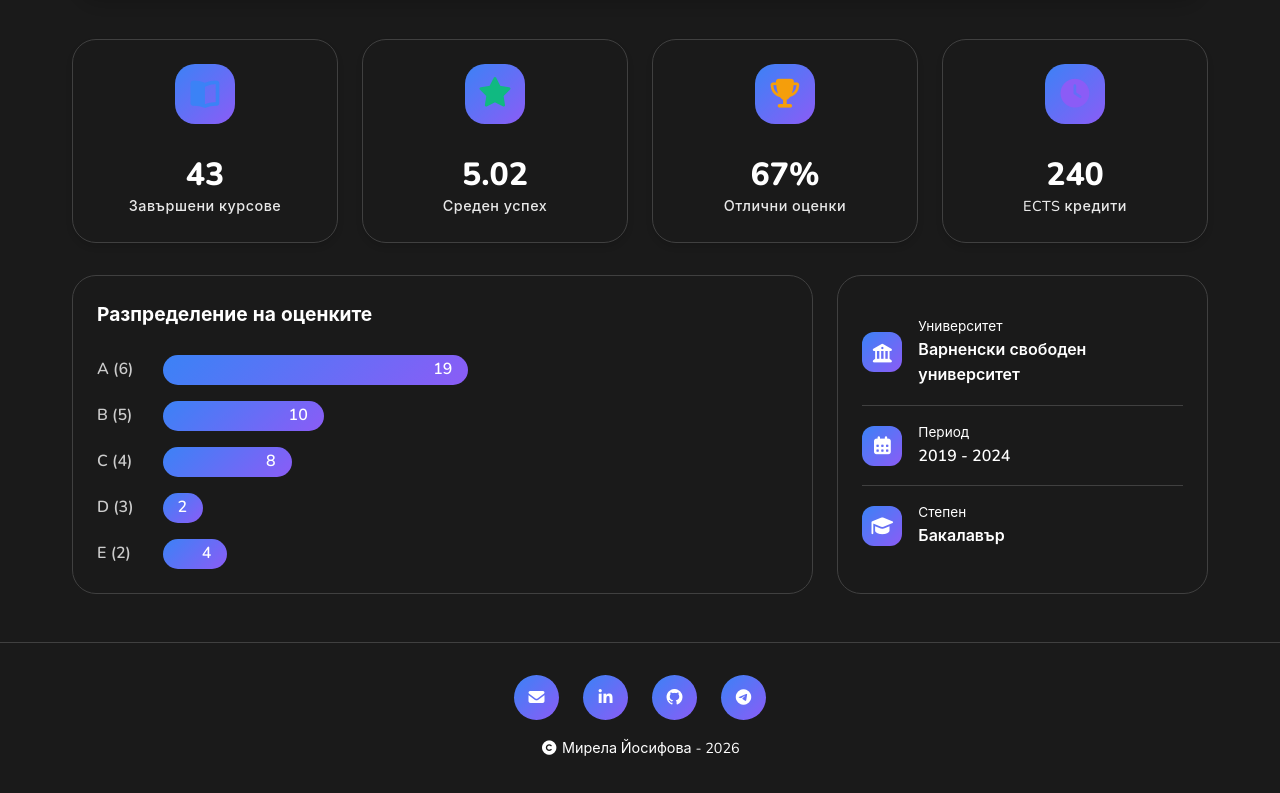
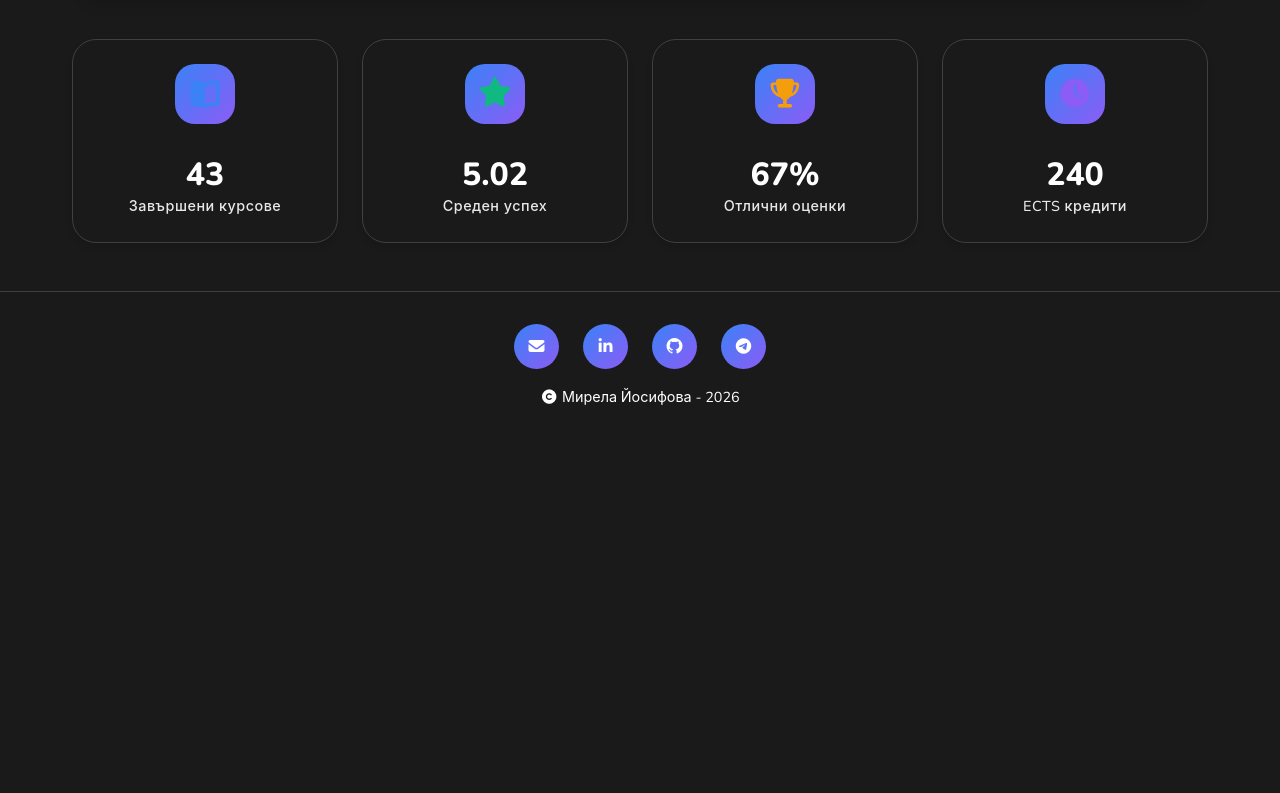
Before and after one commit to comnsense/CV-ReactApp, a React (Create React App) app: page /education in a window 1280 px wide. Shown: the part 1451-2244 px from the top of the page. After the commit the page ends 1893 px from the top, so only its background shows below. Built offline with nearby package versions, Linux system fonts and the light colour scheme.

Commit message:
Initial commit: React project with CV, Accounting, Education and Projects pages

```diff
--- a/src/components/Accounting/ExperienceSection.jsx
+++ b/src/components/Accounting/ExperienceSection.jsx
@@ -1,5 +1,5 @@
 import React from 'react';
-import { Link } from 'react-router-dom';
+// import { Link } from 'react-router-dom';  // ПРЕМАХНЕТЕ ТОЗИ РЕД
 
 const ExperienceSection = () => {
   return (
@@ -13,6 +13,31 @@ const ExperienceSection = () => {
           Трудов опит
         </h2>
 
+        <div className="experience-item">
+          <div className="item-header">
+            <span className="item-title">Практически опит</span>
+            <span className="item-date">2022 – 2026</span>
+          </div>
+          <div className="item-details">
+            <p>Имам опит в работа с различни бизнес сектори и организации, което ми дава широка практическа основа и добра адаптивност. </p>
+
+            <ul>
+              <li>Търговия на дребно</li>
+              <li>Преводаческа дейност</li>
+              <li>Строителството</li>
+              <li>Консултантски услуги</li>
+              <li>Социални услуги</li>
+              <li>Делегирана държавна дейност</li>
+              <li>Бюджетно финансиране</li>
+              <li>Производство</li>
+            </ul>
+
+            <p>Счетоводен софтуер: <a href="https://bulmar.com/bg/accounting-software" target="_blank" rel="noopener noreferrer" className="hyperlink">BulMar Office (Счетоводство+, ТРЗ)</a>, Кредо 2000 - ERP </p>
+            <a href="/schety" className="accounting-button">
+              <i className="fas fa-calculator"></i> Виж повече →
+            </a>
+          </div>
+        </div>
 
         <div className="experience-item">
           <div className="item-header">
--- a/src/components/Education/EducationStats.jsx
+++ b/src/components/Education/EducationStats.jsx
@@ -4,7 +4,7 @@ import { coursesData } from '../../data/coursesData';
 const EducationStats = ({ currentLang }) => {
   // Изчисления за статистика
   const totalCourses = coursesData.length;
-  const totalCredits = 240;
+  // const totalCredits = 240;  // ПРЕМАХНЕТЕ ТОЗИ РЕД
   const averageGrade = 5.02;
 
   const highGrades = coursesData.filter(c => parseInt(c.grade) >= 5).length;
@@ -69,68 +69,6 @@ const EducationStats = ({ currentLang }) => {
           </div>
         </div>
       </div>
-
-      <div className="stats-details">
-        <div className="stats-chart">
-          <h4>{currentLang === 'bg' ? 'Разпределение на оценките' : 'Grade Distribution'}</h4>
-          <div className="chart-bars">
-            <div className="chart-bar-container">
-              <div className="chart-bar-label">A (6)</div>
-              <div className="chart-bar" style={{ width: `${(ectsDistribution.A / totalCourses) * 100}%` }}>
-                <span>{ectsDistribution.A}</span>
-              </div>
-            </div>
-            <div className="chart-bar-container">
-              <div className="chart-bar-label">B (5)</div>
-              <div className="chart-bar" style={{ width: `${(ectsDistribution.B / totalCourses) * 100}%` }}>
-                <span>{ectsDistribution.B}</span>
-              </div>
-            </div>
-            <div className="chart-bar-container">
-              <div className="chart-bar-label">C (4)</div>
-              <div className="chart-bar" style={{ width: `${(ectsDistribution.C / totalCourses) * 100}%` }}>
-                <span>{ectsDistribution.C}</span>
-              </div>
-            </div>
-            <div className="chart-bar-container">
-              <div className="chart-bar-label">D (3)</div>
-              <div className="chart-bar" style={{ width: `${(ectsDistribution.D / totalCourses) * 100}%` }}>
-                <span>{ectsDistribution.D}</span>
-              </div>
-            </div>
-            <div className="chart-bar-container">
-              <div className="chart-bar-label">E (2)</div>
-              <div className="chart-bar" style={{ width: `${(ectsDistribution.E / totalCourses) * 100}%` }}>
-                <span>{ectsDistribution.E}</span>
-              </div>
-            </div>
-          </div>
-        </div>
-
-        <div className="stats-info">
-          <div className="info-item">
-            <i className="fas fa-university"></i>
-            <div className="info-content">
-              <span className="info-label">{currentLang === 'bg' ? 'Университет' : 'University'}</span>
-              <span className="info-value">Варненски свободен университет</span>
-            </div>
-          </div>
-          <div className="info-item">
-            <i className="fas fa-calendar-alt"></i>
-            <div className="info-content">
-              <span className="info-label">{currentLang === 'bg' ? 'Период' : 'Period'}</span>
-              <span className="info-value">2019 - 2024</span>
-            </div>
-          </div>
-          <div className="info-item">
-            <i className="fas fa-graduation-cap"></i>
-            <div className="info-content">
-              <span className="info-label">{currentLang === 'bg' ? 'Степен' : 'Degree'}</span>
-              <span className="info-value">Бакалавър</span>
-            </div>
-          </div>
-        </div>
-      </div>
     </div>
   );
 };
--- a/src/components/Home/EducationSection.jsx
+++ b/src/components/Home/EducationSection.jsx
@@ -1,5 +1,5 @@
 import React from 'react';
-// import { Link } from 'react-router-dom';  // Link не се използва, може да се премахне
+// import { Link } from 'react-router-dom';  // ПРЕМАХНЕТЕ ТОЗИ РЕД
 
 const EducationSection = () => {
   return (
```
